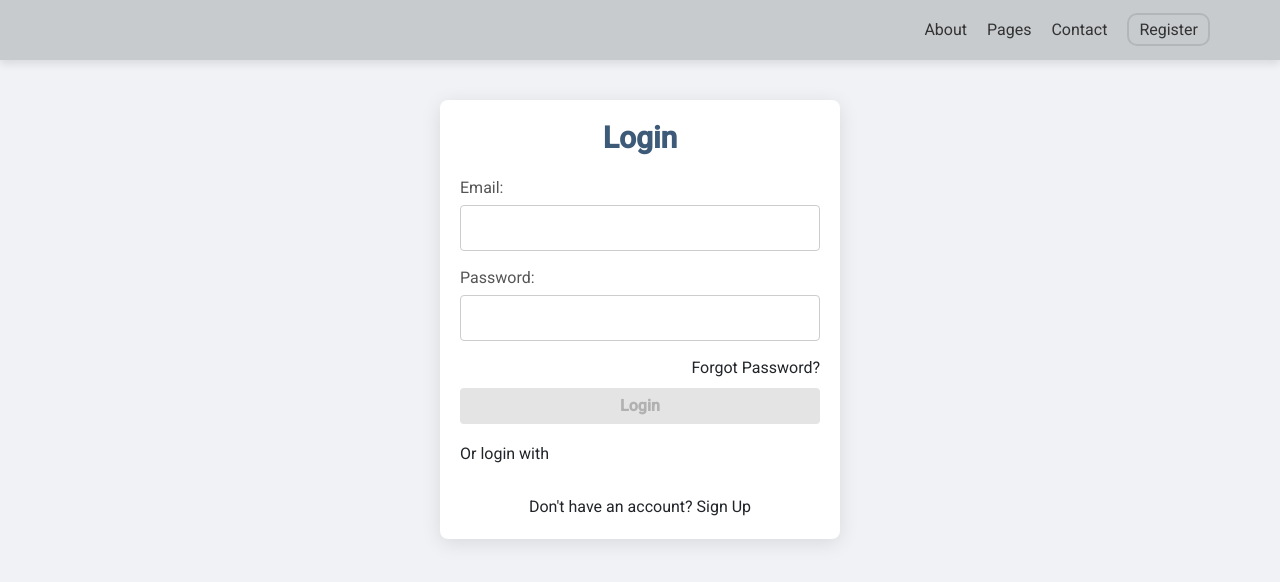
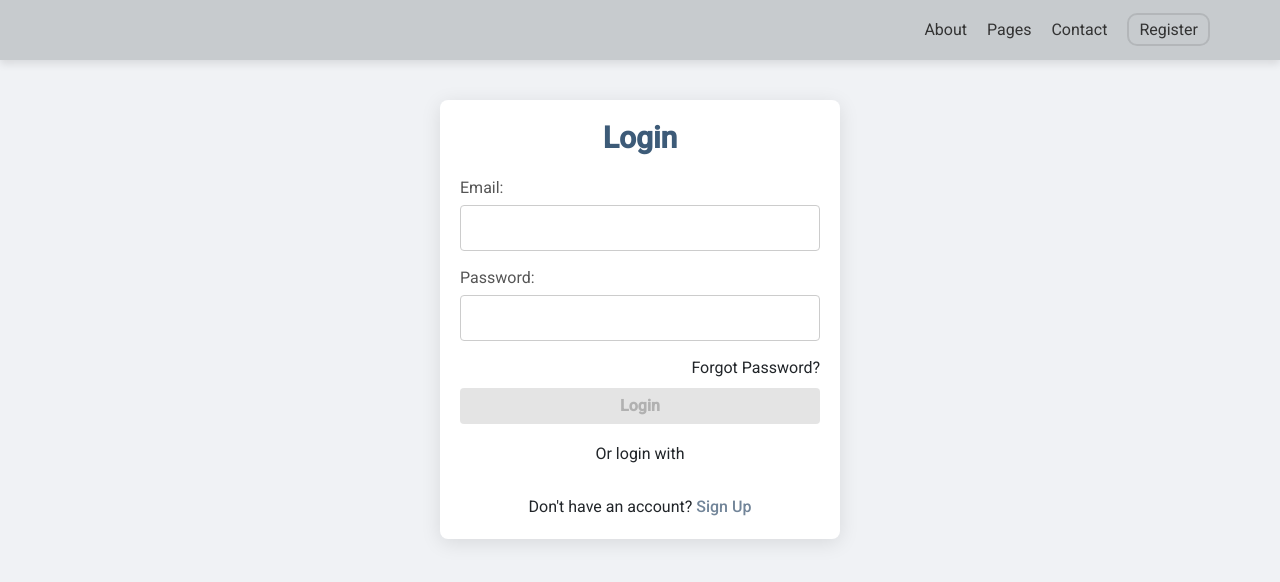
Before and after one commit to somdurgeshgupta/project_cerberus, an Angular app: page /login in a window 1280 px wide. Shown: the top 582 px of the page. Built offline with nearby package versions, Linux system fonts and the light colour scheme.

Commit message:
updated style

```diff
--- a/src/app/login/login.component.html
+++ b/src/app/login/login.component.html
@@ -27,7 +27,7 @@
 
 
   </form>
-  <div class="social-login mb-4">
+  <div class="social-login mb-4 text-center">
     <h3 class="mb-2">Or login with</h3>
     <div class="social-buttons justify-content-center">
       <div id="google-btn">
--- a/src/styles.css
+++ b/src/styles.css
@@ -101,3 +101,23 @@ input[type="password"]:focus {
   cursor: not-allowed; /* Show not-allowed cursor */
   box-shadow: none; /* Remove shadow */
 }
+
+
+
+.link {
+
+  color: #728599; /* Primary color */
+  text-decoration: none; /* Remove underline */
+  font-weight: 500; /* Slightly bold for visibility */
+  transition: color 0.3s ease, text-decoration 0.3s ease; /* Smooth transitions */
+}
+
+.link:hover {
+  color: #405b79; /* Darker shade on hover */
+  text-decoration: underline; /* Add underline for hover effect */
+  cursor: pointer; /* Change cursor to pointer */
+}
+
+.link:active {
+  color: #003d80; /* Even darker shade when clicked */
+}
```
